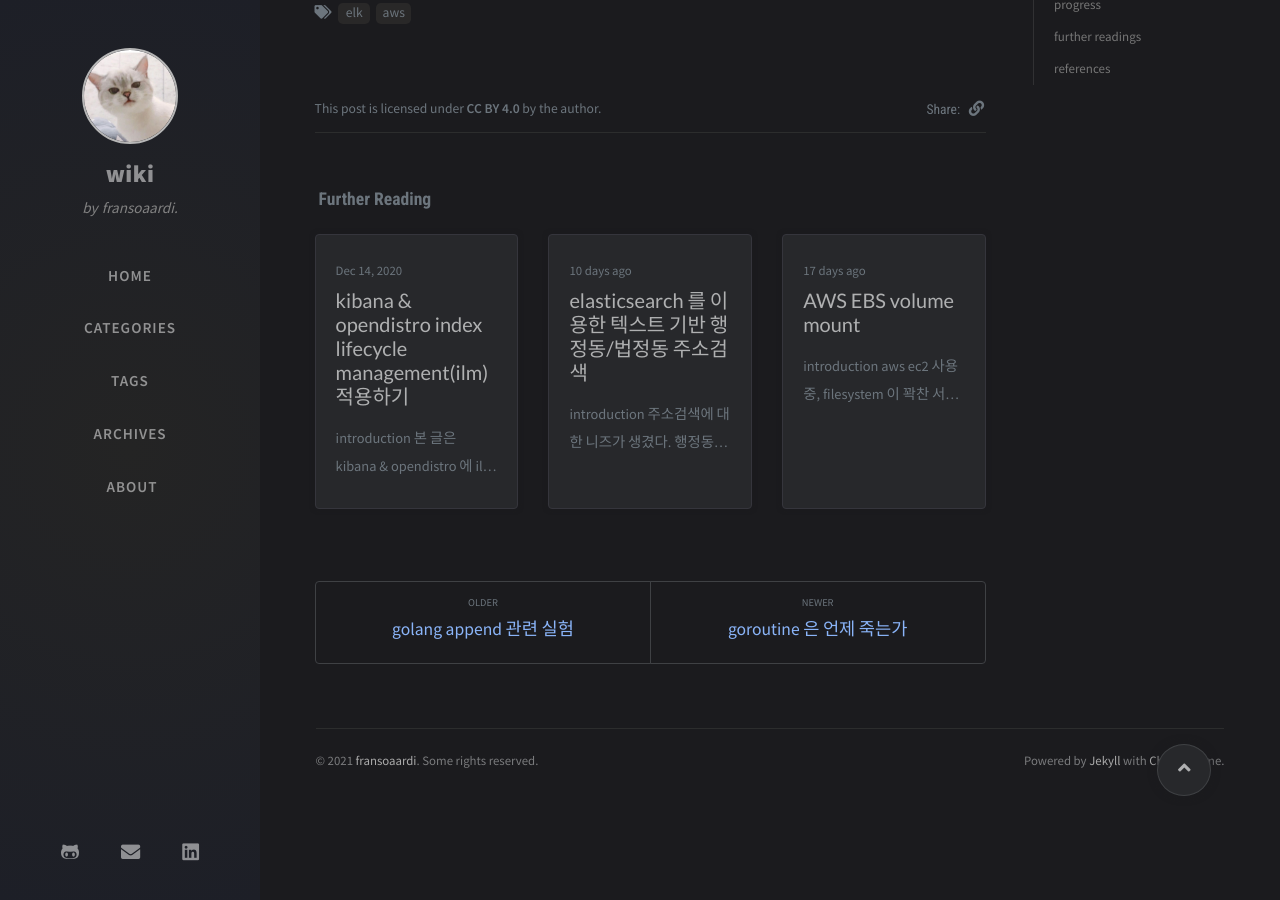
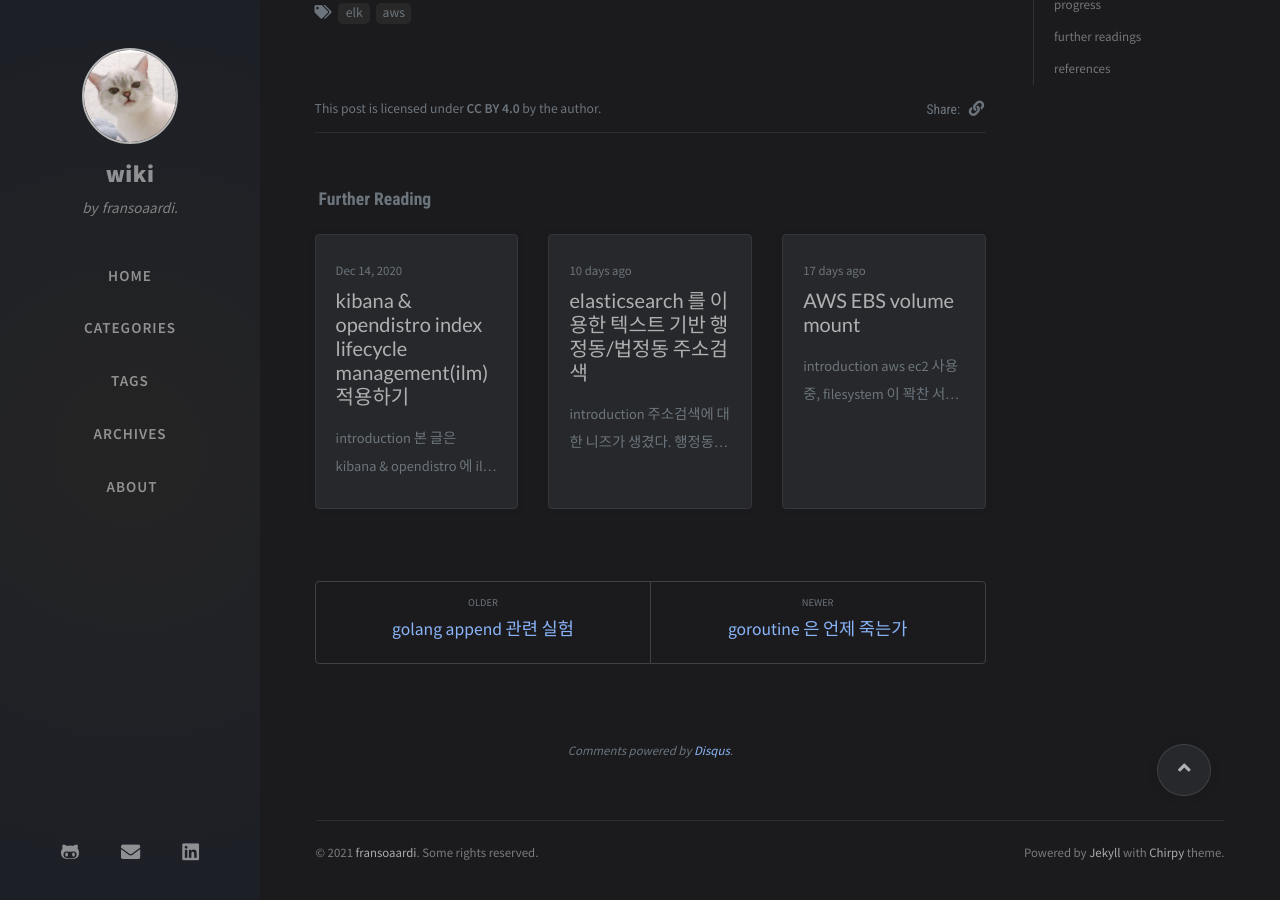
Before and after one commit to fransoaardi/fransoaardi.github.io, a Jekyll site: the page built from _posts/2021-01-05-elasticsearch_shard.md, in a window 1280 px wide and 900 px high, scrolled down 4360 px. Built offline with Jekyll 4.4.1, drawn with Linux system fonts in a browser that asks for light colours; nearby versions of some CDN libraries; comment, search, counter and statistics services are not loaded; some of the changed lines change nothing that is shown.

Commit message:
comments set true

```diff
--- a/_config.yml
+++ b/_config.yml
@@ -55,7 +55,7 @@
     cache: false  # pv data local cache, good for the users from GFW area.
 
 disqus:
-  comments: false  # boolean type, the global switch for posts comments.
+  comments: true  # boolean type, the global switch for posts comments.
   shortname: 'fransoaardi'    # Fill with your Disqus shortname. › https://help.disqus.com/en/articles/1717111-what-s-a-shortname
 
 
```
